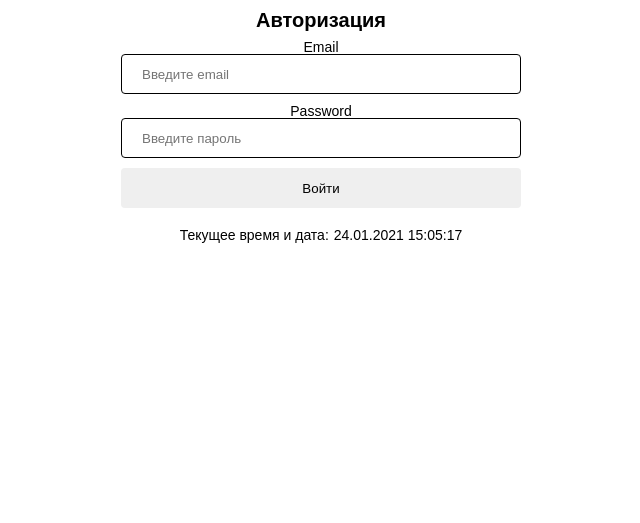
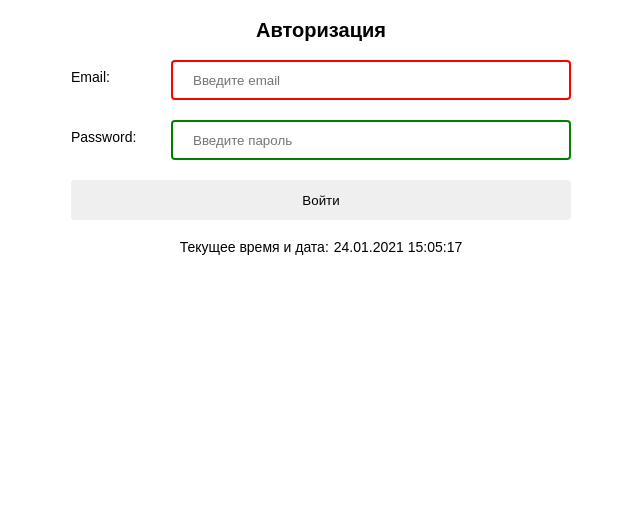
Before and after one commit to ivancraze/htc-test, a website: page src/index.html in a window 1280 px wide. Shown: the whole page, without its empty margins (319-959 px from the left). Drawn offline with Linux system fonts and the light colour scheme.

Commit message:
form validation, css fixes

```diff
--- a/src/index.html
+++ b/src/index.html
@@ -11,16 +11,20 @@
         <div class="form">
             <form action="#" id="form" class="form__body">
                 <h1 class="form__title">Авторизация</h1>
-                <label class="form__label" for="formName">Email</label>
-                <input class="form__input" id="formName" type="email" name="auth_email" placeholder="Введите email" required>
-                <label class="form__label" for="formPass">Password</label>
-                <input class="form__input" id="formPass" type="password" name="auth_pass" placeholder="Введите пароль" required>
+                <div class="form__item">
+                    <label class="form__label" for="formName">Email:</label>
+                    <input class="form__input" id="formName" type="email" name="auth_email" placeholder="Введите email" required>
+                </div>
+                <div class="form__item">
+                    <label class="form__label" for="formPass">Password:</label>
+                    <input class="form__input" id="formPass" type="password" name="auth_pass" placeholder="Введите пароль" pattern="/(?=.*[0-9])(?=.*[!@#$%^&*])(?=.*[a-z])(?=.*[A-Z])[0-9!@#$%^&*a-zA-Z]{6,}/g">
+                </div>
                 <button class="form__button" type="submit">Войти</button>
             </form>
         </div>
         <div class="clock">
             <div class="clock__title">Текущее время и дата:</div>
-            <div class="clock__item"></div>
+            <div class="clock__item" id="js-clock"></div>
         </div>
     </div>
 
--- a/src/js/script.js
+++ b/src/js/script.js
@@ -20,6 +20,18 @@ function dateTime() {
 }
 
 // вывод даты
-setInterval(function () {
-  document.querySelector('.clock__item').innerHTML = dateTime();
+setInterval(() => {
+  document.getElementById('js-clock').innerHTML = dateTime();
 }, 1000);
+
+
+//валидация формы
+const pass = document.getElementById("formPass");
+
+pass.addEventListener("input", function (event) {
+  if (pass.validity.patternMismatch) {
+    pass.setCustomValidity("Пароль должен содержать не менее 6 символов, включая заглавные буквы, цифры и спецсимволы");
+  } else {
+    pass.setCustomValidity("");
+  }
+});
--- a/src/sass/style.scss
+++ b/src/sass/style.scss
@@ -42,22 +42,23 @@ body {
 }
 
 .form {
+  &__item{
+    margin-top: 20px;
+    display: flex;
+    justify-content: space-between;
+  }
   &__title {
     display: block;
     text-align: center;
-    margin-top: 10px;
+    margin-top: 20px;
     font-size: 20px;
     font-weight: 600;
   }
   &__label {
-    display: block;
     text-align: center;
     margin-top: 10px;
   }
   &__input {
-    display: block;
-    margin-top: 10px;
-    margin: 0 auto;
     width: 80%;
     height: 40px;
     border: 1px solid black;
@@ -65,10 +66,9 @@ body {
     padding: 12px 20px;
   }
   &__button {
-    display: block;
-    width: 80%;
+    width: 100%;
     margin: 0 auto;
-    margin-top: 10px;
+    margin-top: 20px;
     height: 40px;
     cursor: pointer;
     border-radius: 4px;
@@ -87,3 +87,11 @@ body {
     margin-right: 5px;
   }
 }
+
+input:invalid {
+  border: 2px solid red;
+}
+
+input:valid {
+  border: 2px solid green;
+}
```
Also changed, not shown: src/css/style.min.css.
